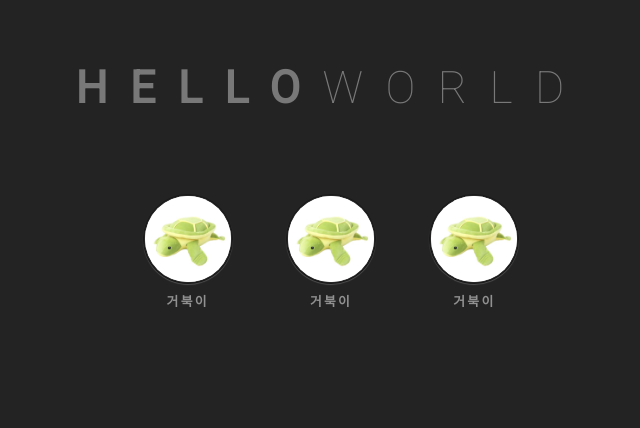
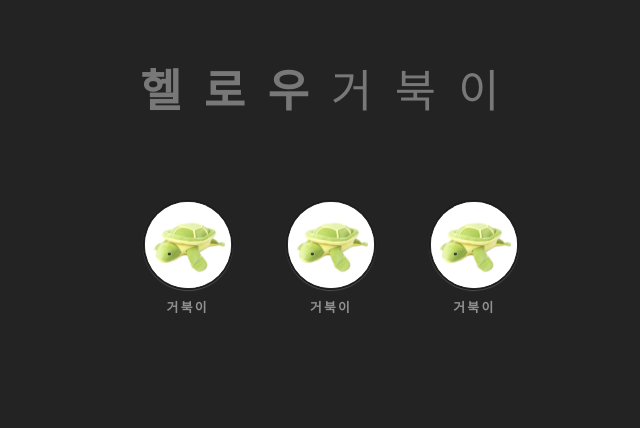
Before and after one commit to hangyeol0811/html, a plain HTML site: page index.html in a window 1280 px wide. Shown: the part 186-614 px from the top of the page, without its empty margins (309-949 px from the left). Drawn offline with nearby package versions, Linux system fonts and the light colour scheme.

Commit message:
Update index.html

```diff
--- a/index.html
+++ b/index.html
@@ -17,7 +17,7 @@
       <section id="page" class="page">
         <section id="about">
           <section class="frame">
-            <h2><b>HELLO</b>WORLD</h2>
+            <h2><b>헬로우</b>거북이</h2>
 
             <div class="cat">
               <div class="picture">
```
